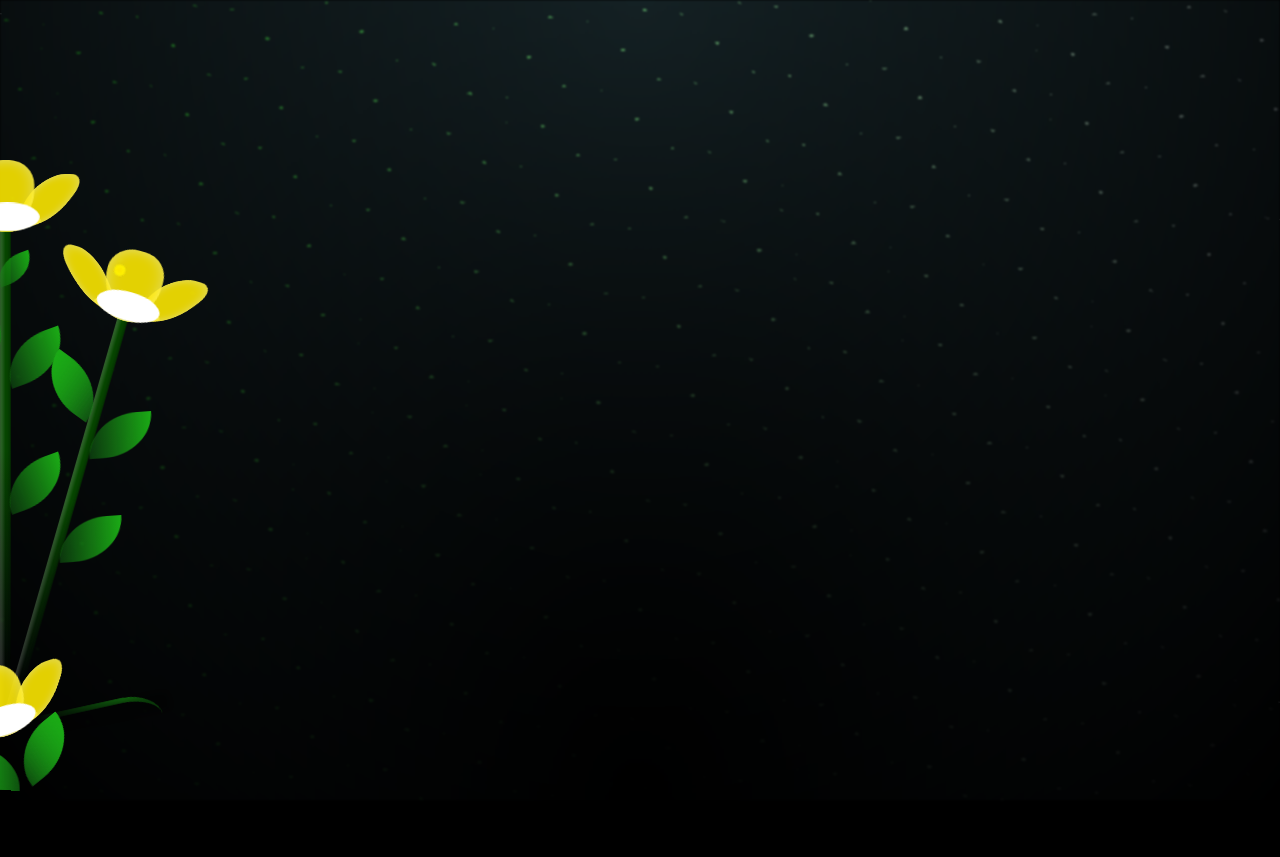
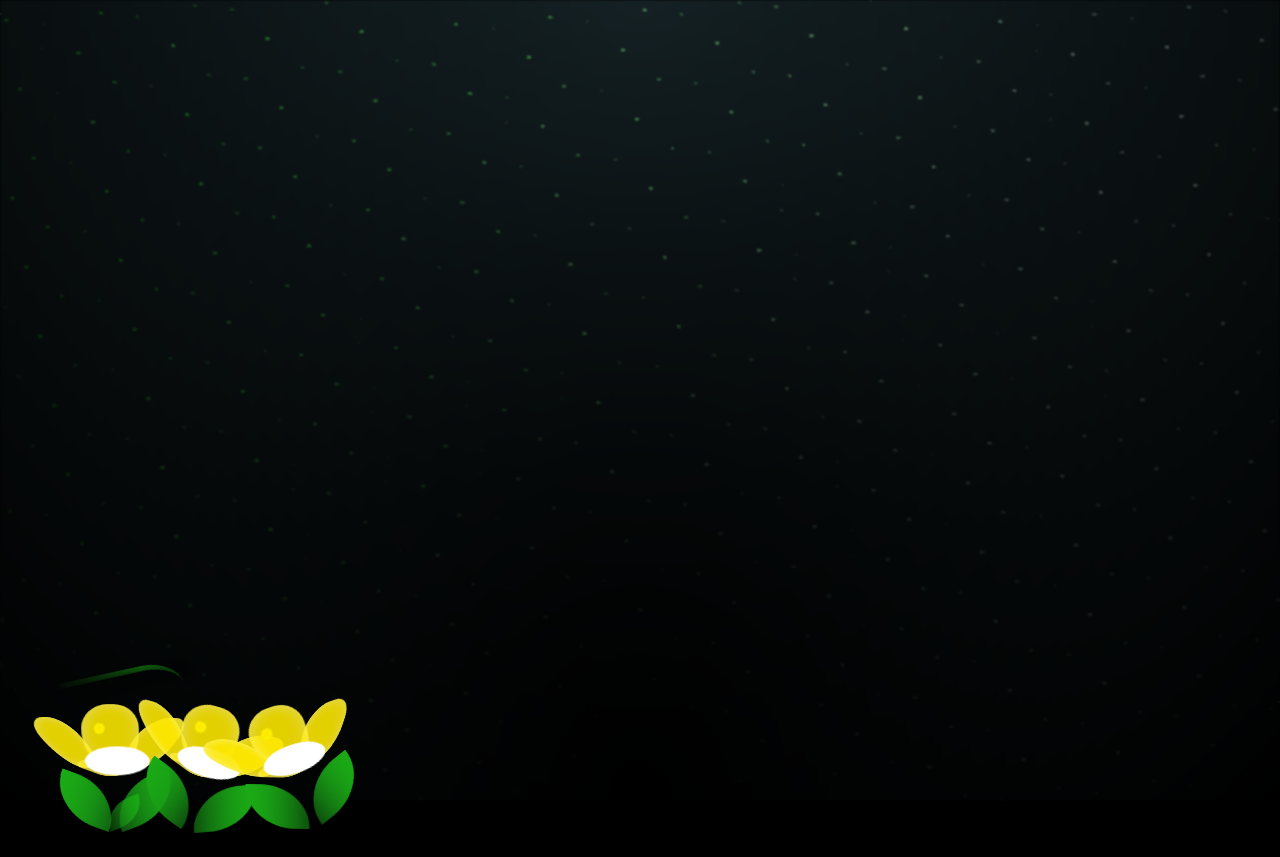
Before and after one commit to juan23120315-jpg/ramo-animado, a plain HTML site: page index.html in a window 1280 px wide. Before the commit the page ends 817 px from the top, so only its background shows below. Drawn offline with Linux system fonts and the light colour scheme.

Commit message:
styles.css

```diff
--- a/styles.css
+++ b/styles.css
@@ -26,17 +26,21 @@ body {
 /* STARS CANVAS */
 #stars {
   position: fixed;
-  top: 0; left: 0;
-  width: 100%; height: 100%;
+  top: 0;
+  left: 0;
+  width: 100%;
+  height: 100%;
   z-index: -2;
 }
 
 /* NIGHT BACKDROP */
 .night {
   position: fixed;
-  left: 50%; top: 0;
+  left: 50%;
+  top: 0;
   transform: translateX(-50%);
-  width: 100%; height: 100%;
+  width: 100%;
+  height: 100%;
   filter: blur(0.1vmin);
   background-image:
     radial-gradient(ellipse at top, transparent 0%, var(--dark-color)),
@@ -48,19 +52,39 @@ body {
   z-index: -1;
 }
 
-/* FLOWERS CONTAINER */
+/* FLOWERS CONTAINER - centered above the text */
 .flowers {
   position: relative;
+  width: 90vw;
+  max-width: 400px;
+  margin: 0 auto 2rem;
   transform: scale(0.9);
+  z-index: 10;
 }
 
 /* FLOWER BASE */
 .flower {
   position: absolute;
-  bottom: 10vmin;
+  bottom: 0; /* stems grow from bottom of .flowers */
   transform-origin: bottom center;
   z-index: 10;
   --fl-speed: 0.8s;
+}
+
+/* POSITION EACH FLOWER */
+.flower--1 {
+  left: 25%;
+  animation: moving-flower-1 4s linear infinite;
+}
+.flower--2 {
+  left: 50%;
+  transform: translateX(-50%) rotate(20deg);
+  animation: moving-flower-2 4s linear infinite;
+}
+.flower--3 {
+  left: 75%;
+  transform: translateX(-75%) rotate(-15deg);
+  animation: moving-flower-3 4s linear infinite;
 }
 
 /* MESSAGE STYLING */
@@ -70,12 +94,12 @@ body {
   font-size: 2.2rem;
   text-align: center;
   max-width: 90%;
-  margin: 2rem auto;
+  margin: 0 auto 3rem;
   opacity: 0;
   transform: translateY(20px);
   transition: opacity 1.5s ease-out, transform 1.5s ease-out;
   position: relative;
-  z-index: 20;
+  z-index: 5;
 }
 .message.show {
   opacity: 1;
@@ -85,7 +109,8 @@ body {
 /* PLAY BUTTON */
 #playMusic {
   position: fixed;
-  bottom: 10px; right: 10px;
+  bottom: 10px;
+  right: 10px;
   display: none;
   background: var(--accent);
   color: #fff;
@@ -99,77 +124,31 @@ body {
   background: #f0625d;
 }
 
-/* FLOWER ANIMATIONS */
-
-/* flower--1 */
-.flower--1 {
-  animation: moving-flower-1 4s linear infinite;
-}
-.flower--1 .flower__leafs {
-  animation: blooming-flower 2s backwards;
-  animation-delay: 1.1s;
-}
-.flower--1 .flower__line {
-  height: 70vmin;
-  animation: grow-flower-tree 4s backwards;
-  animation-delay: 0.3s;
-}
-.flower--1 .flower__line__leaf--1 { animation: blooming-leaf-right var(--fl-speed) 1.6s backwards; }
-.flower--1 .flower__line__leaf--2 { animation: blooming-leaf-right var(--fl-speed) 1.4s backwards; }
-.flower--1 .flower__line__leaf--3 { animation: blooming-leaf-left  var(--fl-speed) 1.2s backwards; }
-.flower--1 .flower__line__leaf--4 { animation: blooming-leaf-left  var(--fl-speed) 1s   backwards; }
-.flower--1 .flower__line__leaf--5 { animation: blooming-leaf-right var(--fl-speed) 1.8s backwards; }
-.flower--1 .flower__line__leaf--6 { animation: blooming-leaf-left  var(--fl-speed) 2s   backwards; }
-
-/* flower--2 */
-.flower--2 {
-  left: 50%; transform: rotate(20deg);
-  animation: moving-flower-2 4s linear infinite;
-}
-.flower--2 .flower__leafs {
-  animation: blooming-flower 2s backwards;
-  animation-delay: 1.4s;
-}
-.flower--2 .flower__line {
-  height: 60vmin;
-  animation-delay: 0.6s;
-}
-.flower--2 .flower__line__leaf--1 { animation: blooming-leaf-right var(--fl-speed) 1.9s backwards; }
-.flower--2 .flower__line__leaf--2 { animation: blooming-leaf-right var(--fl-speed) 1.7s backwards; }
-.flower--2 .flower__line__leaf--3 { animation: blooming-leaf-left  var(--fl-speed) 1.5s backwards; }
-.flower--2 .flower__line__leaf--4 { animation: blooming-leaf-left  var(--fl-speed) 1.3s backwards; }
-
-/* flower--3 */
-.flower--3 {
-  left: 50%; transform: rotate(-15deg);
-  animation: moving-flower-3 4s linear infinite;
-}
-.flower--3 .flower__leafs {
-  animation: blooming-flower 2s backwards;
-  animation-delay: 1.7s;
-}
-.flower--3 .flower__line {
-  animation-delay: 0.9s;
-}
-.flower--3 .flower__line__leaf--1 { animation: blooming-leaf-right var(--fl-speed) 2.5s backwards; }
-.flower--3 .flower__line__leaf--2 { animation: blooming-leaf-right var(--fl-speed) 2.3s backwards; }
-.flower--3 .flower__line__leaf--3 { animation: blooming-leaf-left  var(--fl-speed) 2.1s backwards; }
-.flower--3 .flower__line__leaf--4 { animation: blooming-leaf-left  var(--fl-speed) 1.9s backwards; }
-
 /* COMMON FLOWER PARTS */
 .flower__leafs {
   position: relative;
+  animation: blooming-flower 2s backwards;
 }
+.flower__leafs--1 { animation-delay: 1.1s; }
+.flower__leafs--2 { animation-delay: 1.4s; }
+.flower__leafs--3 { animation-delay: 1.7s; }
+
 .flower__white-circle {
   position: absolute;
-  left: -3.5vmin; top: -3vmin;
-  width: 9vmin; height: 4vmin;
+  left: -3.5vmin;
+  top: -3vmin;
+  width: 9vmin;
+  height: 4vmin;
   border-radius: 50%;
   background: #fff;
 }
+
 .flower__leaf {
-  position: absolute; bottom: 0; left: 50%;
-  width: 8vmin; height: 11vmin;
+  position: absolute;
+  bottom: 0;
+  left: 50%;
+  width: 8vmin;
+  height: 11vmin;
   border-radius: 51% 49% 47% 53%/44% 45% 55% 69%;
   background-image: linear-gradient(to top, #fce700, #fce700);
   transform-origin: bottom center;
@@ -180,7 +159,8 @@ body {
 .flower__leaf--2 { transform: translate(-50%,-4%) rotateX(40deg); }
 .flower__leaf--3 { transform: translate(-90%,0%) rotateY(45deg) rotateX(50deg); }
 .flower__leaf--4 {
-  width: 8vmin; height: 8vmin;
+  width: 8vmin;
+  height: 8vmin;
   border-radius: 4vmin 10vmin 4vmin 4vmin;
   transform-origin: bottom left;
   transform: translate(0%,18%) rotateX(70deg) rotate(-43deg);
@@ -189,17 +169,23 @@ body {
 
 /* FLOWER LIGHTS */
 .flower__light {
-  position: absolute; bottom: 0;
-  width: 1vmin; height: 1vmin;
+  position: absolute;
+  bottom: 0;
+  width: 1vmin;
+  height: 1vmin;
   background: rgb(255,251,0);
   border-radius: 50%;
   filter: blur(0.2vmin);
   animation: light-ans 4s linear infinite backwards;
 }
-.flower__light:nth-child(odd) { background: #fce700; }
+.flower__light:nth-child(odd) {
+  background: #fce700;
+}
 
 /* STEM */
 .flower__line {
+  position: absolute;
+  bottom: 0;
   width: 1.5vmin;
   background-image:
     linear-gradient(to left, rgba(0,0,0,0.2), transparent, rgba(255,255,255,0.2)),
@@ -209,8 +195,10 @@ body {
 }
 .flower__line__leaf {
   position: absolute;
-  top: 20%; left: 90%;
-  width: 7vmin; height: calc(7vmin + 2vmin);
+  top: 20%;
+  left: 90%;
+  width: 7vmin;
+  height: calc(7vmin + 2vmin);
   border-top-right-radius: calc(7vmin + 2vmin);
   border-bottom-left-radius: calc(7vmin + 2vmin);
   background-image: linear-gradient(to top, rgba(20,122,20,0.4), var(--leaf-color));
@@ -224,11 +212,13 @@ body {
   border-bottom-left-radius: 0;
   border-top-left-radius: calc(7vmin + 2vmin);
   border-bottom-right-radius: calc(7vmin + 2vmin);
-  left: -460%; top: 12%;
+  left: -460%;
+  top: 12%;
   transform: rotate(-70deg) rotateY(30deg);
 }
 .flower__line__leaf--5 {
-  top: 0; transform-origin: left;
+  top: 0;
+  transform-origin: left;
   transform: rotate(70deg) rotateY(30deg) scale(0.6);
 }
 
@@ -242,34 +232,38 @@ body {
   animation: growing-grass-ans 1s 2s backwards;
 }
 .flower__grass {
-  position: absolute; bottom: 12vmin; left: -7vmin;
-  display: flex; flex-direction: column; align-items: flex-end;
-  z-index: 20; transform-origin: bottom center;
+  position: absolute;
+  bottom: 12vmin;
+  left: -7vmin;
+  display: flex;
+  flex-direction: column;
+  align-items: flex-end;
+  z-index: 20;
+  transform-origin: bottom center;
   transform: rotate(-48deg) rotateY(40deg);
 }
 .flower__grass--1 { animation: moving-grass 2s linear infinite; }
 .flower__grass--2 {
-  left: 2vmin; bottom: 10vmin;
+  left: 2vmin;
+  bottom: 10vmin;
   transform: scale(0.5) rotate(75deg) rotateX(10deg) rotateY(-200deg);
-  opacity: 0.8; z-index: 0;
+  opacity: 0.8;
+  z-index: 0;
   animation: moving-grass--2 1.5s linear infinite;
 }
 .flower__grass--top {
-  width: 7vmin; height: 10vmin;
+  width: 7vmin;
+  height: 10vmin;
   border-top-right-radius: 100%;
   border-right: 1.5vmin solid var(--leaf-color);
-  transform-origin: bottom center; transform: rotate(-2deg);
+  transform-origin: bottom center;
+  transform: rotate(-2deg);
 }
 .flower__grass--bottom {
   margin-top: -2px;
-  width: 1.5vmin; height: 25vmin;
+  width: 1.5vmin;
+  height: 25vmin;
   background-image: linear-gradient(to top, transparent, var(--leaf-color));
-}
-.flower__grass__leaf {
-  position: absolute; z-index: 100;
-  background-image: linear-gradient(to top, transparent 30%, var(--leaf-color));
-  border-top-left-radius: 10vmin;
-  border-top-right-radius: 10vmin;
 }
 .flower__grass__leaf--1 { top: -6%; left: 30%; --size:6vmin; transform:rotate(-20deg); animation:growing-grass-ans--1 2s 2.6s backwards; }
 .flower__grass__leaf--2 { top: -5%; left:-110%; --size:6vmin; transform:rotate(10deg); animation:growing-grass-ans--2 2s 2.4s linear backwards; }
@@ -280,24 +274,28 @@ body {
 .flower__grass__leaf--7 { top:39%; left:70%; --size:10vmin; transform:rotate(-10deg); animation:growing-grass-ans--7 2s 1.4s linear backwards; }
 .flower__grass__leaf--8 { top:40%; left:-215%; --size:11vmin; transform:rotate(10deg); animation:growing-grass-ans--8 2s 1.2s linear backwards; }
 .flower__grass__overlay {
-  position: absolute; top:-10%; right:0;
-  width:100%; height:100%;
+  position: absolute;
+  top: -10%;
+  right: 0;
+  width: 100%;
+  height: 100%;
   background: rgba(0,0,0,0.6);
   filter: blur(1.5vmin);
-  z-index:100;
+  z-index: 100;
 }
 
-/* LONG LEAVES */
+/* LONG LEAVES - example for long-g--0 */
 .long-g {
-  position: absolute; bottom:25vmin; left:-42vmin;
+  position: absolute;
+  bottom: 25vmin;
+  left: -42vmin;
   transform-origin: bottom left;
 }
-.long-g--0 .grow-ans:nth-child(1) { animation-delay:3s; }
-.long-g--0 .grow-ans:nth-child(2) { animation-delay:2.2s; }
-.long-g--0 .grow-ans:nth-child(3) { animation-delay:3.4s; }
-.long-g--0 .grow-ans:nth-child(4) { animation-delay:3.6s; }
-.long-g--1 { bottom:0; transform:scale(0.8) rotate(-5deg); }
-/* ... similarly for long-g--1 to long-g--7 ... */
+.long-g--0 .grow-ans:nth-child(1) { animation-delay: 3s; }
+.long-g--0 .grow-ans:nth-child(2) { animation-delay: 2.2s; }
+.long-g--0 .grow-ans:nth-child(3) { animation-delay: 3.4s; }
+.long-g--0 .grow-ans:nth-child(4) { animation-delay: 3.6s; }
+/* replicate similar patterns for long-g--1 through long-g--7 */
 
 /* KEYFRAMES */
 @keyframes moving-flower-1 { 0%,100%{transform:rotate(2deg);}50%{transform:rotate(-2deg);} }
@@ -311,11 +309,15 @@ body {
 @keyframes growing-grass-ans { 0%{transform:scale(0);} }
 @keyframes light-ans {
   0%{opacity:0;transform:translateY(0);}
-  25%{opacity:1;transform:translateY(-5vmin) translateX(-2vmin);}
-  50%{opacity:1;transform:translateY(-15vmin) translateX(2vmin);filter:blur(0.2vmin);}
-  75%{transform:translateY(-20vmin) translateX(-2vmin);filter:blur(0.2vmin);}
- 100%{transform:translateY(-30vmin);opacity:0;filter:blur(1vmin);}
+ 25%{opacity:1;transform:translateY(-5vmin) translateX(-2vmin);}
+ 50%{opacity:1;transform:translateY(-15vmin) translateX(2vmin);filter:blur(0.2vmin);}
+ 75%{transform:translateY(-20vmin) translateX(-2vmin);filter:blur(0.2vmin);}
+100%{transform:translateY(-30vmin);opacity:0;filter:blur(1vmin);}
 }
 @keyframes moving-grass { 0%,100%{transform:rotate(-48deg) rotateY(40deg);}50%{transform:rotate(-50deg) rotateY(40deg);} }
-@keyframes moving-grass--2 { 0%,100%{transform:scale(0.5) rotate(75deg) rotateX(10deg) rotateY(-200deg);}50%{transform:scale(0.5) rotate(79deg) rotateX(10deg) rotateY(-200deg);} }
-/* add the rest of keyframes for grass, g-long, g-right, g-front, leaf-ans1-3 as needed */
+@keyframes moving-grass--2 {
+  0%,100%{transform:scale(0.5) rotate(75deg) rotateX(10deg) rotateY(-200deg);}
+ 50%{transform:scale(0.5) rotate(79deg) rotateX(10deg) rotateY(-200deg);}
+}
+
+/* add additional keyframes for g-long, g-right, g-front, leaf-ans1-3 as needed */
```
